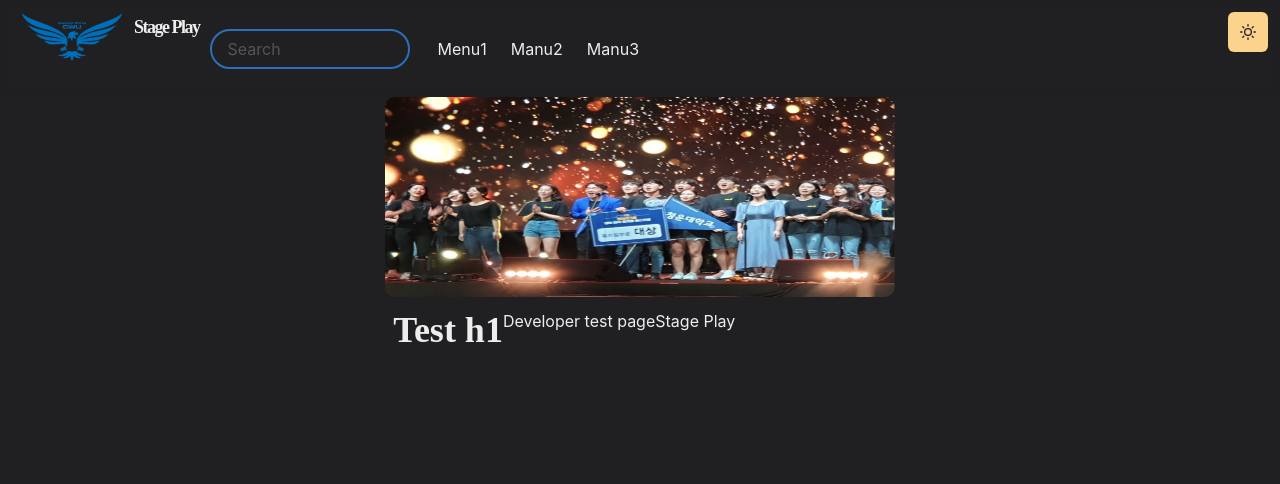
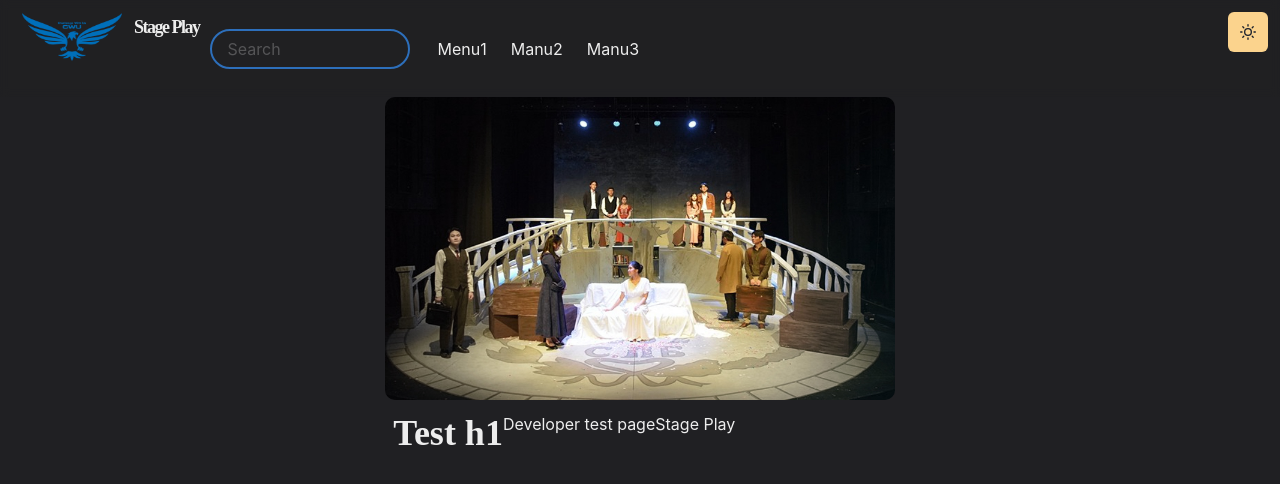
Before and after one commit to Haetae-Code/NextJS_Stage_Play, a Next.js app: page / in a window 1280 px wide. Shown: the top 484 px of the page. Built offline with nearby package versions, Linux system fonts and the light colour scheme.

Commit message:
image formet

```diff
--- a/components/MainImageSlider.js
+++ b/components/MainImageSlider.js
@@ -2,11 +2,12 @@ import { Box, chakra, Container, useColorModeValue, Button, Input, Flex,} from '
 import 'keen-slider/keen-slider.min.css'
 import { useKeenSlider } from 'keen-slider/react'
 import React from 'react'
-import Image from 'next/image'
+// import Image from 'next/image'
+import { Image } from '@chakra-ui/react'
 
-const Images = chakra(Image, {
-    shouldForwardProp: prop => ['width', 'height', 'src', 'alt'].includes(prop)
-})
+// const Images = chakra(Image, {
+//     shouldForwardProp: prop => ['width', 'height', 'src', 'alt'].includes(prop)
+// })
 
 
 const ImageSlider = () => {
@@ -46,16 +47,22 @@ const ImageSlider = () => {
         ]
       )
     return (
-        <Container align='center' w="100%">
+        <Container>
                 <div ref={sliderRef} className="keen-slider">
-                <div className="keen-slider__slide number-slide1">
+                  <div className="keen-slider__slide number-slide1">
+                    <Image src='/asset/image/ImageSlider/Acting.png' alt='Dan Abramov' borderRadius={'10'}/>
+                  </div>
+                  <div className="keen-slider__slide number-slide2">
+                    <Image src='/asset/image/ImageSlider/Acting.png' alt='Dan Abramov' borderRadius={'10'} />
+                  </div>
+                {/* <div className="keen-slider__slide number-slide1">
 
                     <Images
                     src="/asset/image/ImageSlider/Acting.png"
                     alt='cwulogo'
                     borderRadius="10"
                     width="600"
-                    height="200"
+                    height="300"
                     />
                 </div>
                 <div className="keen-slider__slide number-slide1">
@@ -65,7 +72,7 @@ const ImageSlider = () => {
                     alt='cwulogo'
                     borderRadius="10"
                     width="600"
-                    height="200"
+                    height="300"
                     />
                 </div>
                 <div className="keen-slider__slide number-slide1">
@@ -75,9 +82,9 @@ const ImageSlider = () => {
                     alt='cwulogo'
                     borderRadius="10"
                     width="600"
-                    height="200"
+                    height="300"
                     />
-                </div>
+                </div> */}
                 </div>
         </Container>
     )
```
Also changed, not shown: components/Acting.png (deleted).
